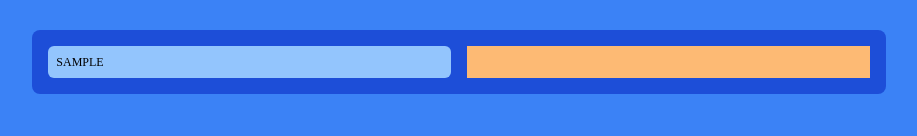
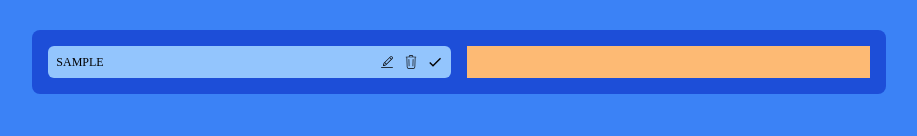
Before and after one commit to aleksi-svaridze/react-typescript, a React (Create React App) app: page / in a window 1280 px wide. Both pictures are taken after typing "Sample" into the empty fields and a click on the button "Add". Shown: the part 158-294 px from the top of the page, without its empty margins (181-1098 px from the left). Built offline with nearby package versions, Linux system fonts and the light colour scheme; the HTML template or start-up script is replaced by a standard one.

Commit message:
Add react-icons icons to todo list item

```diff
--- a/package.json
+++ b/package.json
@@ -12,6 +12,7 @@
     "@types/react-dom": "^18.3.0",
     "react": "^18.3.1",
     "react-dom": "^18.3.1",
+    "react-icons": "^5.1.0",
     "react-scripts": "5.0.1",
     "typescript": "^4.9.5",
     "web-vitals": "^2.1.4"
--- a/src/components/TodoList.tsx
+++ b/src/components/TodoList.tsx
@@ -1,18 +1,24 @@
 import { TodosProps } from "../types/types";
-
+import { CiEdit, CiTrash } from "react-icons/ci";
+import { MdOutlineDone } from "react-icons/md";
 
 
  const TodoList: React.FC<TodosProps> = ({todos, setTodos}) => {
   return (
-    <div>
+    <>
        {
             todos.map(todo => (
-              <div key={todo.id} className="bg-blue-300 p-2 rounded-md text-xs cursor-pointer hover:text-orange-500">
-                {todo.todo}
+              <div key={todo.id} className="bg-blue-300 p-2 flex items-center justify-between rounded-md text-xs cursor-pointer">
+                <span>{todo.todo}</span>
+                <div className="flex gap-x-2">
+                    <CiEdit className="w-4 h-4"/>
+                    <CiTrash className="w-4 h-4"/>
+                    <MdOutlineDone className="w-4 h-4"/>
+                </div>
               </div>
             ))
           }
-    </div>
+    </>
   )
 }
 export default TodoList;
```
Also changed, not shown: 1 other file (tests, documents, lock files or other folders).
